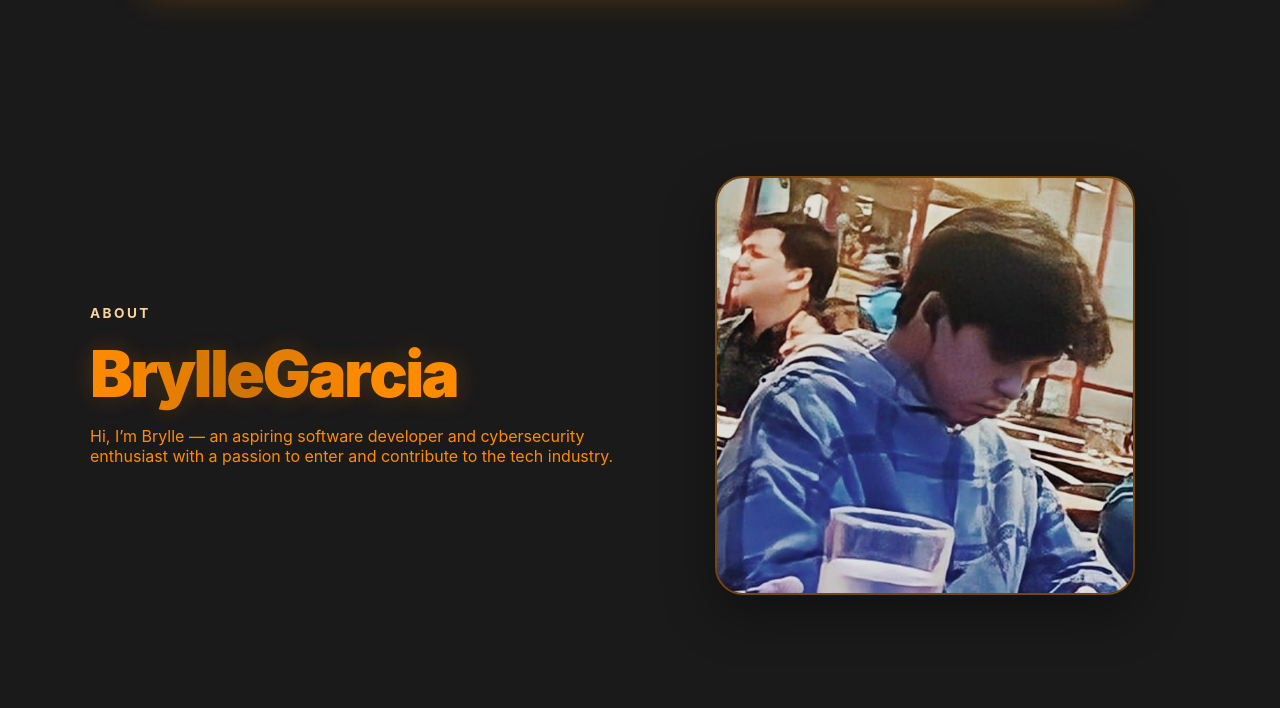
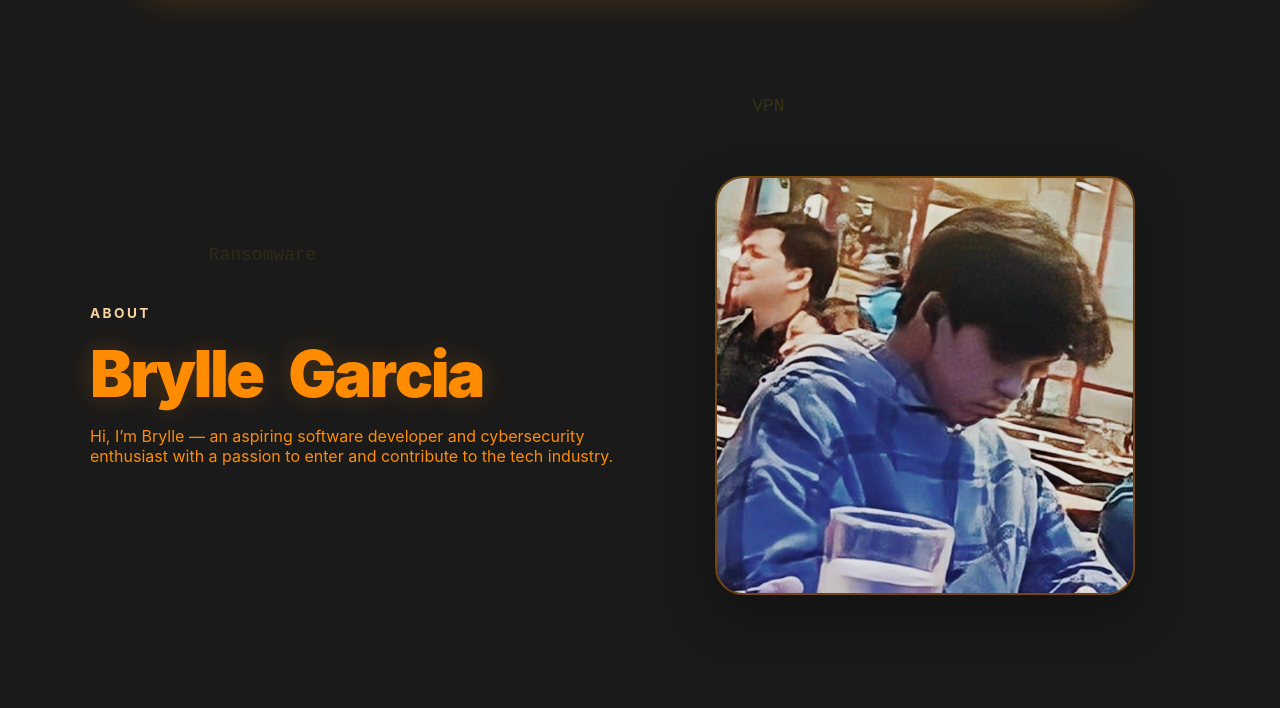
Before and after one commit to Brylle-18/BGportfolio, a website: page index.html in a window 1280 px wide. Shown: the part 92-800 px from the top of the page. Drawn offline with Linux system fonts and the light colour scheme.

Commit message:
Made major features

```diff
--- a/index.html
+++ b/index.html
@@ -19,6 +19,8 @@
   <link href="styles.css" rel="stylesheet">
 </head>
 <body>
+
+  <div id="fallingWordsContainer"></div>
 
   <nav class="nav-bar" id="dynamicNav">
     <div class="nav-container">
@@ -44,7 +46,7 @@
       <div class="about-grid">
         <div class="about-name">
           <p class="section-label">About</p>
-          <h2><span class="letter">B</span><span class="letter">r</span><span class="letter">y</span><span class="letter">l</span><span class="letter">l</span><span class="letter">e</span><span class="letter"> </span><span class="letter">G</span><span class="letter">a</span><span class="letter">r</span><span class="letter">c</span><span class="letter">i</span><span class="letter">a</span></h2>
+          <h2><span class="letter">B</span><span class="letter">r</span><span class="letter">y</span><span class="letter">l</span><span class="letter">l</span><span class="letter">e</span><span class="letter space">&nbsp;</span><span class="letter">G</span><span class="letter">a</span><span class="letter">r</span><span class="letter">c</span><span class="letter">i</span><span class="letter">a</span></h2>
           <p>Hi, I’m Brylle — an aspiring software developer and cybersecurity enthusiast with a passion to enter and contribute to the tech industry.</p>
         </div>
         <div class="about-image">
--- a/script.js
+++ b/script.js
@@ -28,4 +28,80 @@ document.addEventListener('DOMContentLoaded', () => {
   // Update every second and run immediately
   setInterval(updateClock, 1000);
   updateClock();
+
+  // Falling words effect
+  const container = document.getElementById('fallingWordsContainer');
+  const words = [
+    // Soft Skills
+    'Tenacity', 'Growth Mindset', 'Problem Solver', 'Adaptability', 'Resilience', 'Creativity', 'Empathy', 'Leadership', 'Collaboration', 'Innovation', 'Focus', 'Discipline', 'Curiosity', 'Integrity', 'Passion',
+    // HTML/CSS
+    'display: flex;', '<section>', '@keyframes', 'grid-area', '<div>', 'position: absolute;', '::before', 'flex-wrap', 'border-radius', 'box-shadow', 'transform', 'transition', '<article>', 'margin: auto;', 'padding', 'z-index',
+    // JavaScript
+    'map()', '=>', 'async/await', 'const { data }', 'filter()', 'reduce()', 'Promise', 'setTimeout', 'addEventListener', 'querySelector', 'forEach()', 'let', 'const', 'arrow function', 'destructuring', 'spread operator',
+    // Cybersecurity
+    'SHA-256', 'Pen-Test', 'Zero Trust', 'SSH', '0day', 'Encryption', 'Firewall', 'VPN', 'Phishing', 'Malware', 'Ransomware', 'DDoS', 'SQL Injection', 'XSS', 'CSRF', 'Two-Factor', 'Biometrics', 'Hashing', 'AES', 'RSA',
+    // Visual variety (short symbols)
+    '#!', '//', '::after', '/* */', '{}', '[]', '()', '=>', '&&', '||', '===', '!==', '++', '--', '??', '?.'
+  ];
+  const maxWords = 20;
+  const fallingWords = [];
+
+  // Check for reduced motion preference
+  const prefersReducedMotion = window.matchMedia('(prefers-reduced-motion: reduce)').matches;
+
+  function createFallingWord() {
+    const word = words[Math.floor(Math.random() * words.length)];
+    const element = document.createElement('div');
+    element.className = 'falling-word';
+    element.textContent = word;
+    container.appendChild(element);
+
+    return {
+      element,
+      x: Math.random() * (window.innerWidth - 150), // Extra margin for longer words
+      y: -50,
+      speed: prefersReducedMotion ? 0 : Math.random() * 1 + 0.5, // 0.5 to 1.5 px/frame
+      opacity: Math.random() * 0.1 + 0.05, // 0.05 to 0.15
+      fadeIn: 0
+    };
+  }
+
+  // Staggered spawning
+  let spawnIndex = 0;
+  function spawnWord() {
+    if (spawnIndex < maxWords) {
+      fallingWords.push(createFallingWord());
+      spawnIndex++;
+      setTimeout(spawnWord, 2000); // Delay 2 seconds between spawns
+    }
+  }
+  spawnWord(); // Start spawning
+
+  function animate() {
+    fallingWords.forEach(word => {
+      if (!prefersReducedMotion) {
+        word.y += word.speed;
+        if (word.y > window.innerHeight) {
+          word.y = -50;
+          word.x = Math.random() * (window.innerWidth - 150);
+          word.speed = Math.random() * 1 + 0.5;
+          word.opacity = Math.random() * 0.07 + 0.03;
+          word.fadeIn = 0;
+        }
+
+        // Fade in effect
+        if (word.fadeIn < 1) {
+          word.fadeIn += 0.02;
+        }
+      }
+
+      word.element.style.left = word.x + 'px';
+      word.element.style.top = word.y + 'px';
+      word.element.style.opacity = word.opacity * word.fadeIn;
+    });
+
+    requestAnimationFrame(animate);
+  }
+
+  animate();
 });
--- a/styles.css
+++ b/styles.css
@@ -157,9 +157,31 @@ body {
 }
 
 .about-section {
+  position: relative;
   width: min(1100px, 90%);
   margin: 80px auto 0;
   padding: 48px 0;
+}
+
+#fallingWordsContainer {
+  position: fixed;
+  top: 0;
+  left: 0;
+  width: 100vw;
+  height: 100vh;
+  z-index: -1;
+  pointer-events: none;
+  overflow: hidden;
+}
+
+.falling-word {
+  position: absolute;
+  font-family: 'Courier New', monospace;
+  font-size: 18px;
+  color: #FFD700;
+  white-space: nowrap;
+  user-select: none;
+  filter: blur(0.5px); /* Slight blur for softness */
 }
 
 .about-grid {
@@ -183,6 +205,11 @@ body {
   font-weight: 700;
 }
 
+.letter.space {
+  width: 0.4em;
+  display: inline-block;
+}
+
 .about-name h2 {
   position: relative;
   font-size: clamp(3.5rem, 5vw, 5.5rem);
@@ -190,6 +217,7 @@ body {
   letter-spacing: -0.04em;
   color: #FF8C00;
   font-weight: 900;
+  font-family: 'SF Pro Display', 'Helvetica Neue', -apple-system, BlinkMacSystemFont, sans-serif;
   text-shadow: 0 0 24px rgba(255, 140, 0, 0.22);
   animation: nameGlow 3s ease-in-out infinite;
   transition: all 0.3s ease;
@@ -203,50 +231,6 @@ body {
 .letter {
   position: relative;
   display: inline-block;
-  animation: letterLight 2s ease-in-out infinite;
-}
-
-.letter:nth-child(1) { animation-delay: 0s; }
-.letter:nth-child(2) { animation-delay: 0.15s; }
-.letter:nth-child(3) { animation-delay: 0.3s; }
-.letter:nth-child(4) { animation-delay: 0.45s; }
-.letter:nth-child(5) { animation-delay: 0.6s; }
-.letter:nth-child(6) { animation-delay: 0.75s; }
-.letter:nth-child(7) { animation-delay: 0.9s; }
-.letter:nth-child(8) { animation-delay: 1.05s; }
-.letter:nth-child(9) { animation-delay: 1.2s; }
-.letter:nth-child(10) { animation-delay: 1.35s; }
-.letter:nth-child(11) { animation-delay: 1.5s; }
-.letter:nth-child(12) { animation-delay: 1.65s; }
-.letter:nth-child(13) { animation-delay: 1.8s; }
-
-.letter::after {
-  content: '';
-  position: absolute;
-  top: 0;
-  left: 0;
-  width: 100%;
-  height: 100%;
-  background: radial-gradient(circle at 50% 30%, rgba(255, 212, 135, 0.2), transparent 50%);
-  filter: blur(4px);
-  opacity: 0;
-  pointer-events: none;
-  animation: letterGlow 2s ease-in-out infinite;
-}
-
-@keyframes letterLight {
-  0%, 80%, 100% { opacity: 1; }
-  40% { opacity: 0.8; }
-}
-
-@keyframes letterGlow {
-  0%, 80%, 100% { opacity: 0; }
-  40% { opacity: 0.4; }
-}
-
-.about-name h2:hover::after {
-  opacity: 1;
-  animation: lightPulseHover 2s ease-in-out infinite;
 }
 
 @keyframes nameGlow {
@@ -257,16 +241,6 @@ body {
 @keyframes nameGlowHover {
   0%, 100% { text-shadow: 0 0 32px rgba(255, 140, 0, 0.35); }
   50% { text-shadow: 0 0 40px rgba(255, 140, 0, 0.45); }
-}
-
-@keyframes lightPulse {
-  0%, 100% { opacity: 0.75; transform: scale(1); }
-  50% { opacity: 0.9; transform: scale(1.02); }
-}
-
-@keyframes lightPulseHover {
-  0%, 100% { opacity: 1; transform: scale(1.05); }
-  50% { opacity: 1; transform: scale(1.08); }
 }
 
 .about-intro {
```
